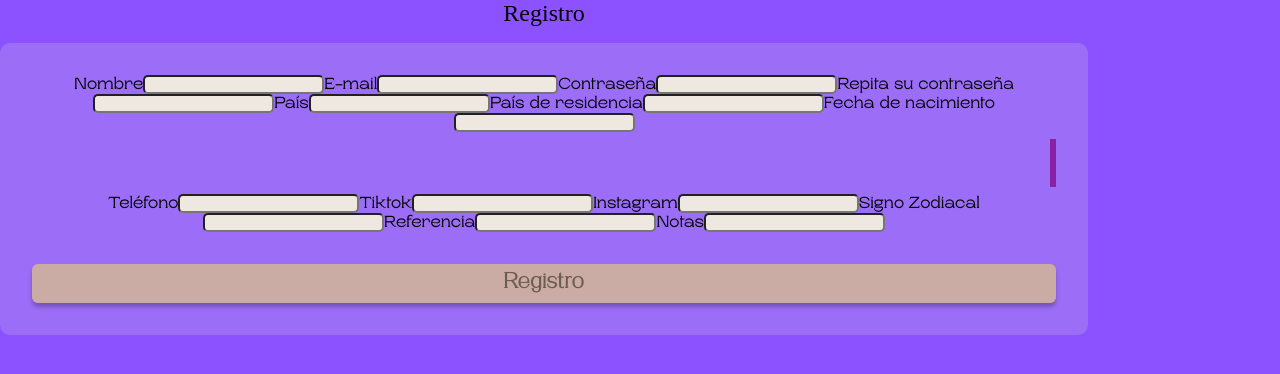
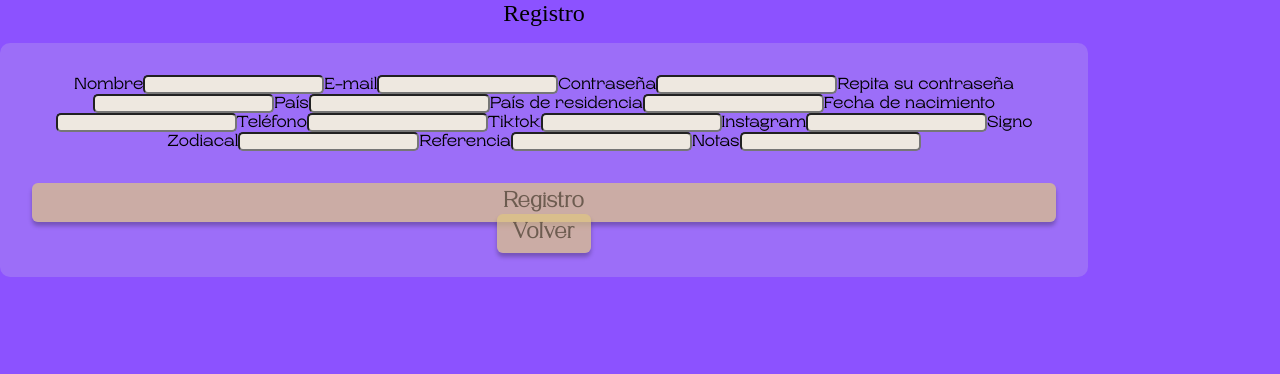
Before and after one commit to AngelVDev/CristalFront, a Next.js app: page /register in a window 1280 px wide. Shown: the top 374 px of the page. Built offline with nearby package versions, Linux system fonts and the light colour scheme.

Commit message:
style@feat: better style and new button

```diff
--- a/pages/register.tsx
+++ b/pages/register.tsx
@@ -1,13 +1,14 @@
 import React from "react";
 // import { User } from "../models/user.model";
 import styles from "../styles/form.module.css";
+import Link from "next/link";
 
 function Register() {
   return (
     <section className={styles.sectionForm}>
       <header className={styles.headerForm}>Registro</header>
       <article className={styles.articleForm}>
-        <form>
+        <form className={styles.realForm}>
           <label>Nombre</label>
           <input className={styles.inputForm} type="text" name="name" />
           <label>E-mail</label>
@@ -26,7 +27,7 @@ function Register() {
           <input className={styles.inputForm} type="text" name="residence" />
           <label>Fecha de nacimiento</label>
           <input className={styles.inputForm} type="text" name="birth" />
-          <div className={styles.divider}></div>
+          {/* <div className={styles.divider}></div> */}
           <label>Teléfono</label>
           <input className={styles.inputForm} type="text" name="phone" />
           <label>Tiktok</label>
@@ -41,6 +42,9 @@ function Register() {
           <input className={styles.inputForm} type="text" name="notas" />
           <button className={styles.buttonForm}>Registro</button>
         </form>
+        <Link className={styles.buttonForm} href={"/"}>
+          Volver
+        </Link>
       </article>
     </section>
   );
```
